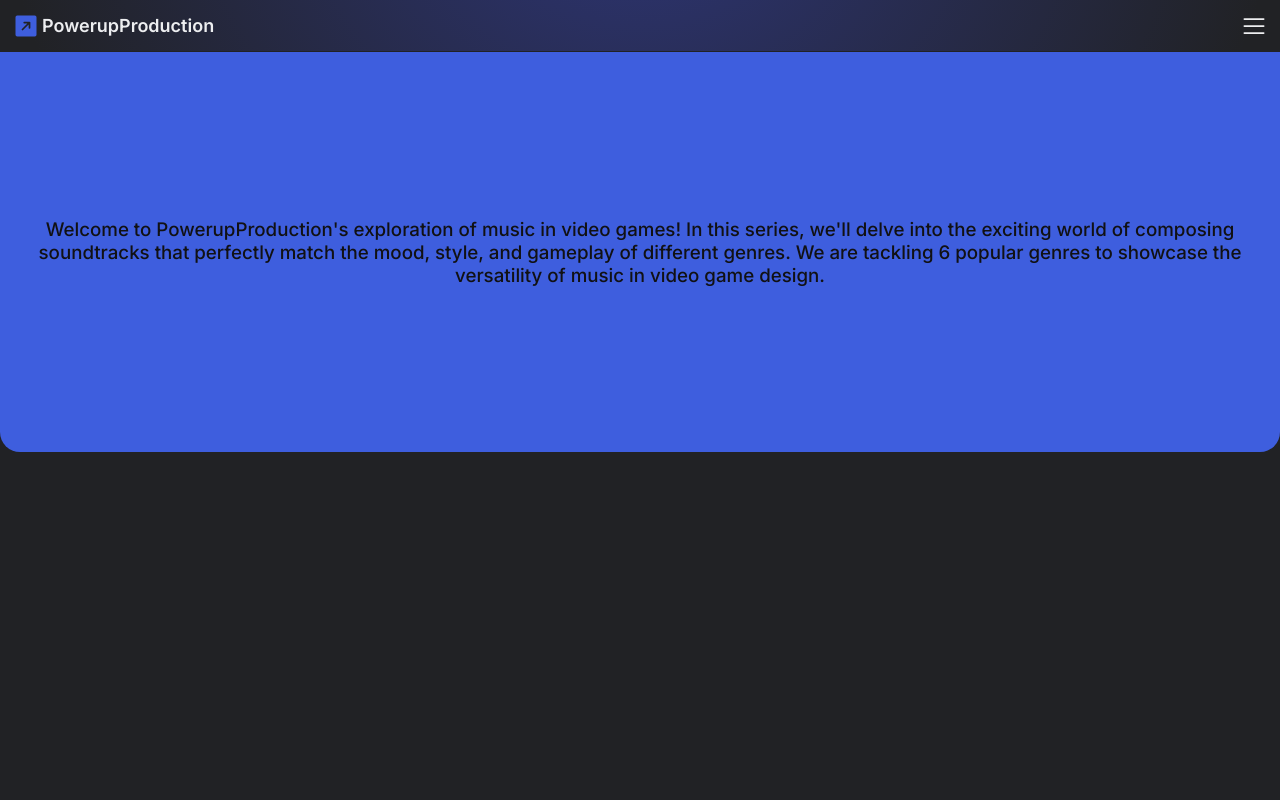
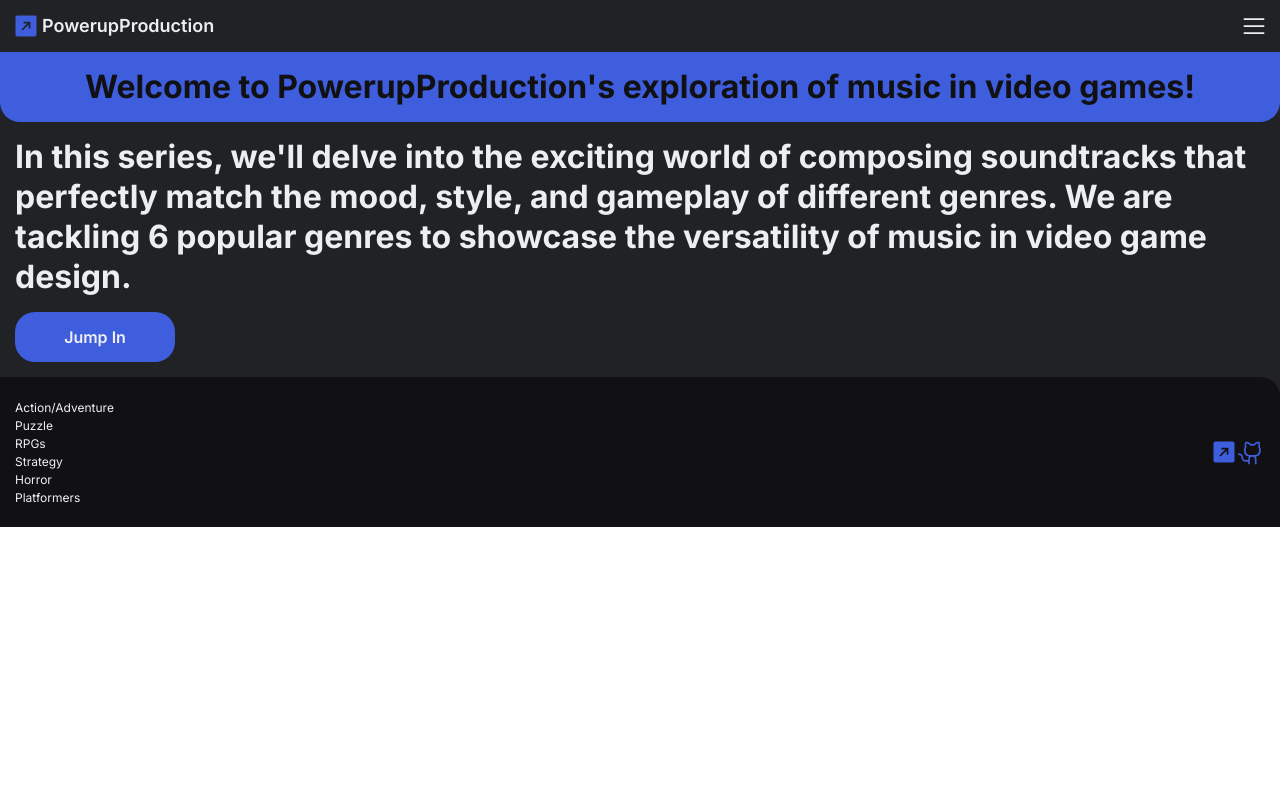
Before and after one commit to mannybennett/PowerupProduction, a React (Vite) app: page / in a window 1280 px wide. Shown: the top 800 px of the page. Built offline with nearby package versions, Linux system fonts and the light colour scheme.

Commit message:
Home Page

```diff
--- a/src/App.tsx
+++ b/src/App.tsx
@@ -32,7 +32,7 @@ function App() {
   } else if (location === `/${genre.replace('/', '').toLowerCase()}`) {
     page = <Guide genre={genre} />
   } else {
-    page = <Home />;
+    page = <Home setGenre={setGenre} />;
   };
 
   const handleDropDown = () : void => {
--- a/src/components/Guide.tsx
+++ b/src/components/Guide.tsx
@@ -37,7 +37,7 @@ const Guide = ({genre}: GenreProps) => {
         </div>
         <div className='avi-text'>
           <p className='author'>Manny Bennett</p>
-          <p className='numerics'>3 min read • April 5, 2024</p>
+          <p className='numerics'>2 min read • April 5, 2024</p>
         </div>
       </section>
       <div className='divider' />
--- a/src/components/Home.tsx
+++ b/src/components/Home.tsx
@@ -1,5 +1,7 @@
 import data from '../data.json';
 import '../styles/home.css';
+import { Link } from 'wouter';
+import { HomeProps } from '../types';
 // import { Sword, PuzzlePiece, Crown, CastleTurret, Ghost, PersonSimpleRun, Guitar, PianoKeys, MusicNotes, Sliders, MicrophoneStage, Waveform } from "@phosphor-icons/react";
 
 // const iconComponents: { [index: string]: any } = {
@@ -17,13 +19,18 @@ import '../styles/home.css';
 //   Waveform: Waveform
 // };
 
-const Home = () => {
+const Home = ({setGenre}: HomeProps) => {
   return (
     <div className='home-container'>
       <section className='welcome-box'>
-        <h3 className='intro'>{data.intro}</h3>
+        <h3 className='intro'>{data.intro.substring(0, 67)}</h3>
       </section>
-      <section className='info-box'></section>
+      <section className='info-box'>
+        <h3 className='text'>{data.intro.substring(67)}</h3>
+        <Link href='/actionadventure'>
+          <button onClick={()=>setGenre('Action/Adventure')}>Jump In</button>
+        </Link>
+      </section>
     </div>
   );
 };
--- a/src/styles/App.css
+++ b/src/styles/App.css
@@ -15,7 +15,7 @@ body {
 .body-container {
   color: var(--slate-12);
   background-color: var(--slate-3);
-  background-position-y: -600px;
+  background-position-y: -1100px;
   background-repeat: no-repeat;
   background-image: radial-gradient(ellipse at center, rgb(57, 71, 196, 0.5) 0%, rgba(255, 255, 255, 0) 70%);
   display: flex;
--- a/src/styles/home.css
+++ b/src/styles/home.css
@@ -3,16 +3,16 @@
 
 :root {
   --blue: rgb(62, 94, 222);
+  --white: rgb(240,240,243);
+  --lightblue: rgb(62, 126, 222);
 }
 
 .home-container {
   display: flex;
   flex-direction: column;
-  text-align: center;
 }
 
 .welcome-box {
-  height: 400px;
   background-color: var(--blue);
   border-radius: 0 0 20px 20px;
   padding: 15px;
@@ -23,32 +23,34 @@
 
 .intro {
   color: var(--slate-1);
-  font-weight: 500;
-}
-
-.animated-icons {
-  display: flex;
-  gap: 5px;
-  justify-content: center;
-  align-items: center;
-  overflow: hidden;
-  width: 100%;
-  position: relative;
-}
-
-.animated-icon {
-  animation: slideInLeft 1s linear infinite;
-}
-
-@keyframes slideInLeft {
-  0% {
-    transform: translateX(100%);
-  }
-  100% {
-    transform: translateX(-100%);
-  }
+  font-weight: 700;
+  font-size: 2rem;
+  line-height: 40px;
 }
 
 .info-box {
-  height: 400px;
+  padding: 15px;
 }
+
+.text {
+  color: var(--slate-12);
+  font-weight: 700;
+  font-size: 2rem;
+  line-height: 40px;
+}
+
+button {
+  all: unset;
+  background-color: var(--blue);
+  height: 50px;
+  width: 160px;
+  text-align: center;
+  margin-top: 15px;
+  border-radius: 20px;
+  color: var(--white);
+  font-weight: 600;
+}
+
+button:active {
+  background-color: var(--lightblue);
+}
--- a/src/types.ts
+++ b/src/types.ts
@@ -20,7 +20,7 @@ export interface HeaderProps {
 };
 
 export interface HomeProps {
-  menuClick: boolean;
+  setGenre: (newValue: Genre) => void;
 };
 
 export interface GenreProps {
```
